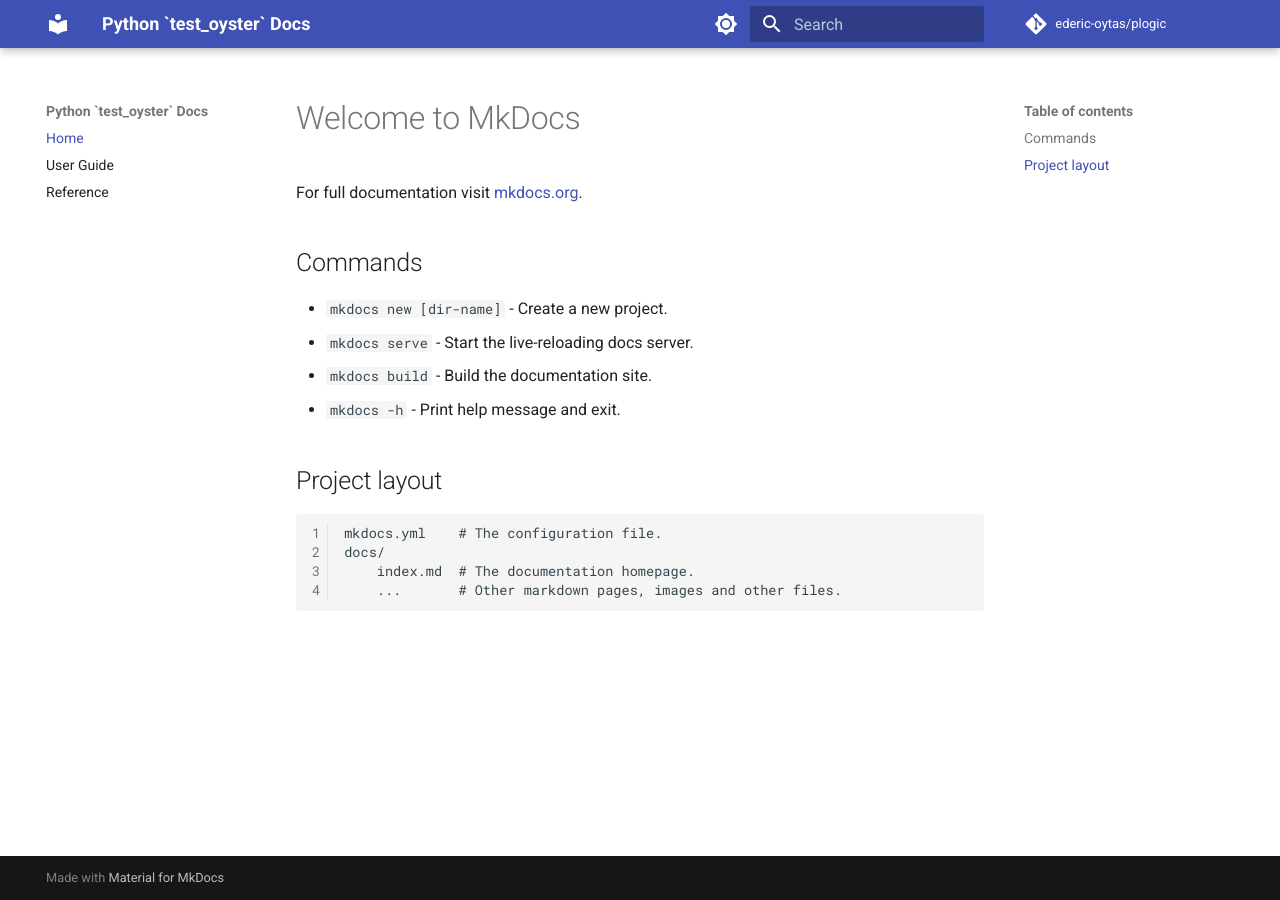
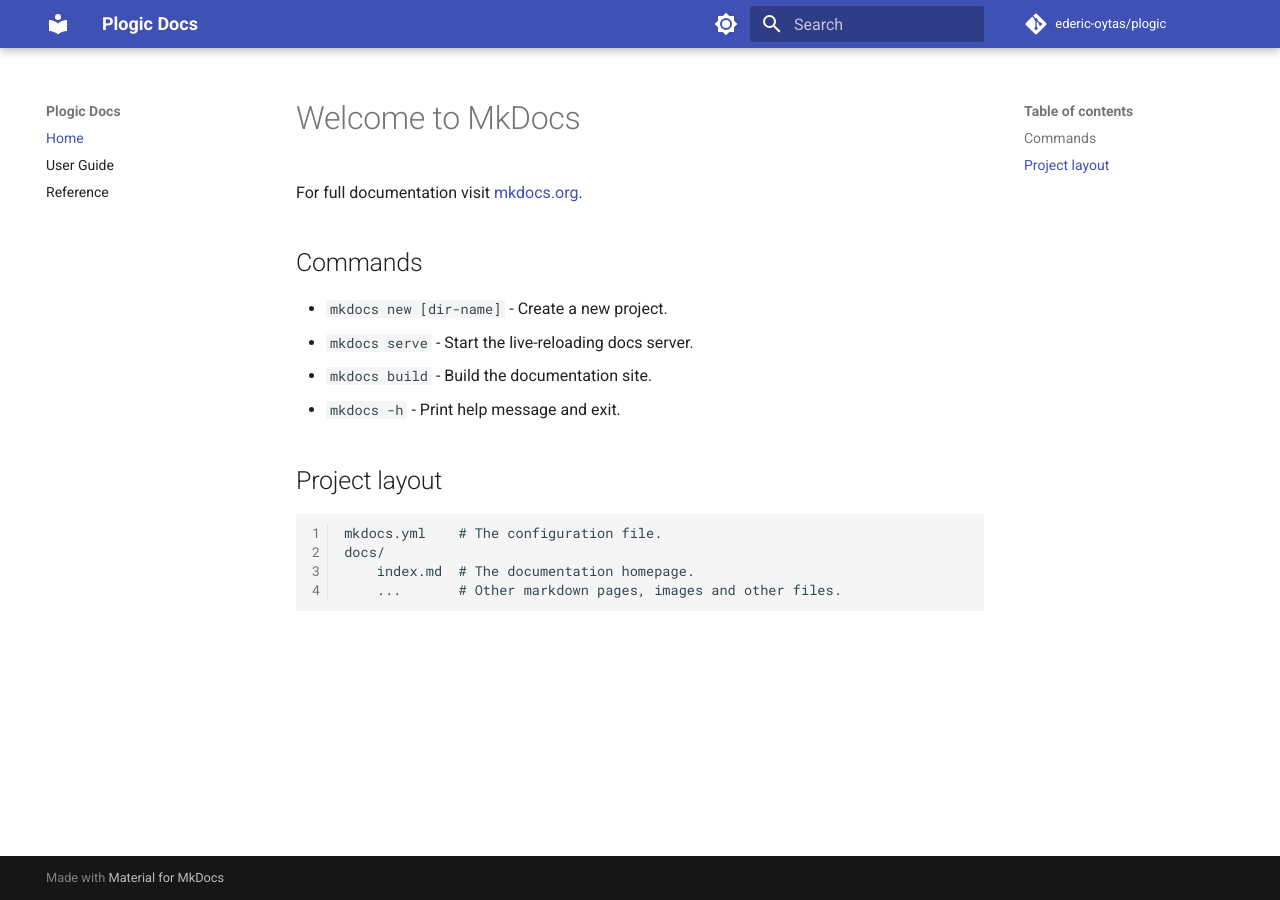
Before and after one commit to ederic-oytas/classical-logic, an MkDocs documentation site: the page built from docs/index.md, in a window 1280 px wide. Built offline with MkDocs 1.6.1 and Material for MkDocs 9.7.7, drawn with Linux system fonts in a browser that asks for light colours; comment, search, counter and statistics services are not loaded.

Commit message:
Change title, tweak config, add md exts

````diff
--- a/mkdocs.yml
+++ b/mkdocs.yml
@@ -1,5 +1,5 @@
 # Some site and repo information
-site_name: Python `test_oyster` Docs
+site_name: Plogic Docs
 repo_url: https://github.com/ederic-oytas/plogic
 repo_name: ederic-oytas/plogic
 site_description: Documentation for the `plogic` Python package.
@@ -38,6 +38,7 @@
           options:
             show_source: False       # Hides source code
             show_root_heading: True
+            show_signature_annotations: True
   - search  # Builtin plugin which adds a search bar
 
 # Navigation buttons (tab on the left)
@@ -53,6 +54,8 @@
   - pymdownx.highlight:   # For highlighting code blocks
       linenums: true
   - pymdownx.superfences  # Makes `highlight` also target ``` blocks
+  - pymdownx.inlinehilite
+  - pymdownx.mark
 
 # If these extra files/folders are updated, then the website created by
 # `mkdocs serve` will be reloaded.
````
